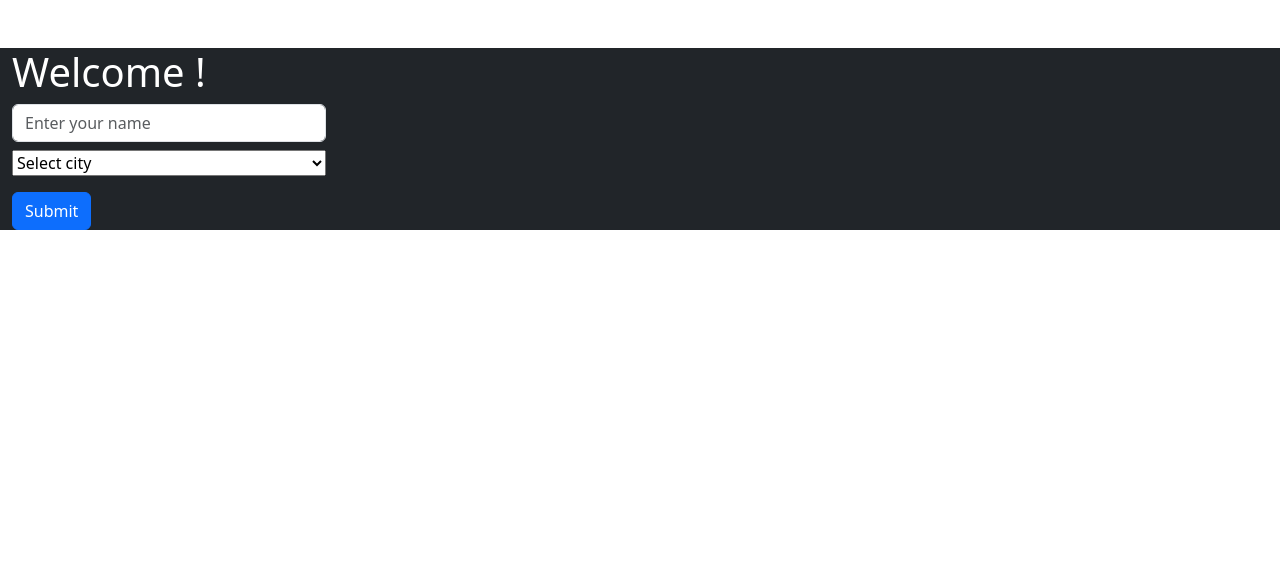
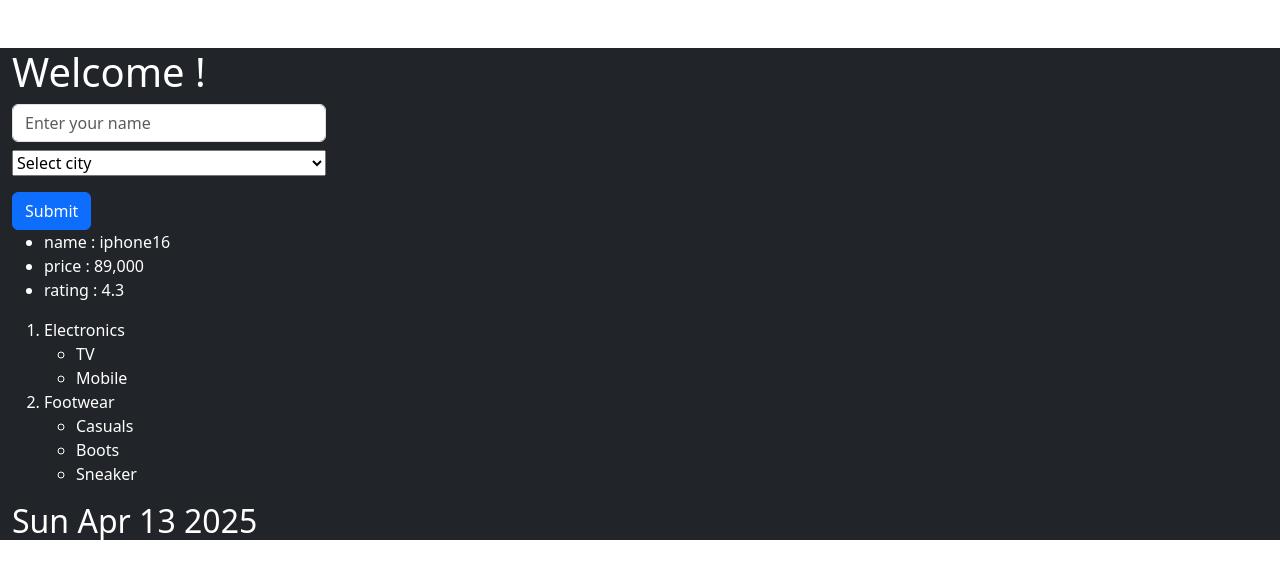
Before and after one commit to Asraaruddin/react-learning, a React (Vite) app: page / in a window 1280 px wide. Shown: the top 578 px of the page. Built offline with nearby package versions, Linux system fonts and the light colour scheme.

Commit message:
two way data binding

```diff
--- a/src/day-3/day3.jsx
+++ b/src/day-3/day3.jsx
@@ -7,7 +7,19 @@ import React, { useEffect, useState } from 'react'
 function UserGreeting(props) {
 
 
-  const cities = [ 'Select city','hyd','chennai','delhi','banglore','mumbai']
+  const cities = [ 'Select city','hyd','chennai','delhi','banglore','mumbai'];
+  const [items] = useState(
+    [
+      {Category:'Electronics',Products:['TV',"Mobile"]},
+      {Category:'Footwear',Products:['Casuals','Boots','Sneaker']}
+    ]
+  )
+  const [mfd] = useState(new Date());
+  const product = {
+    name:"iphone16",
+    price:"89,000",
+    rating:4.3,
+  }
     const [username, setUsername] = useState('');
     const [city, setCity] = useState('');
 const [isSubmited,setIsSubmitted] = useState(false);
@@ -42,7 +54,10 @@ const handleSubmit= () =>{
             value={city}
             onChange={(e)=>setCity(e.target.value)}
             >
-               {cities.map(city=><option value={city}>{city} </option>)}
+               {cities.map((city,index )=>
+                (<option key={index} value={city}>
+                  {city}
+                  </option> ))}
             </select>
             <br />
             <button className='btn btn-primary ' onClick={handleSubmit}>
@@ -52,6 +67,28 @@ const handleSubmit= () =>{
               <p className='mt-4'>Hello! {username} from {city}</p>
             )}
 
+            <ul>
+              {
+                Object.keys(product).map(key=><li key={key}>{key} : {product[key]}</li>)
+              }
+            </ul>
+
+            <ol>
+              {
+                items.map(item=>
+                  <li key={item.Category}>
+                    {item.Category}
+                  <ul>
+                    {
+                      item.Products.map(product=><li key={product}>{product}</li>)
+                    }
+                  </ul>
+                  </li>
+                )
+              }
+            </ol>
+            <h2>{mfd.toDateString()}</h2>
+
     </div>
 
     )
```
